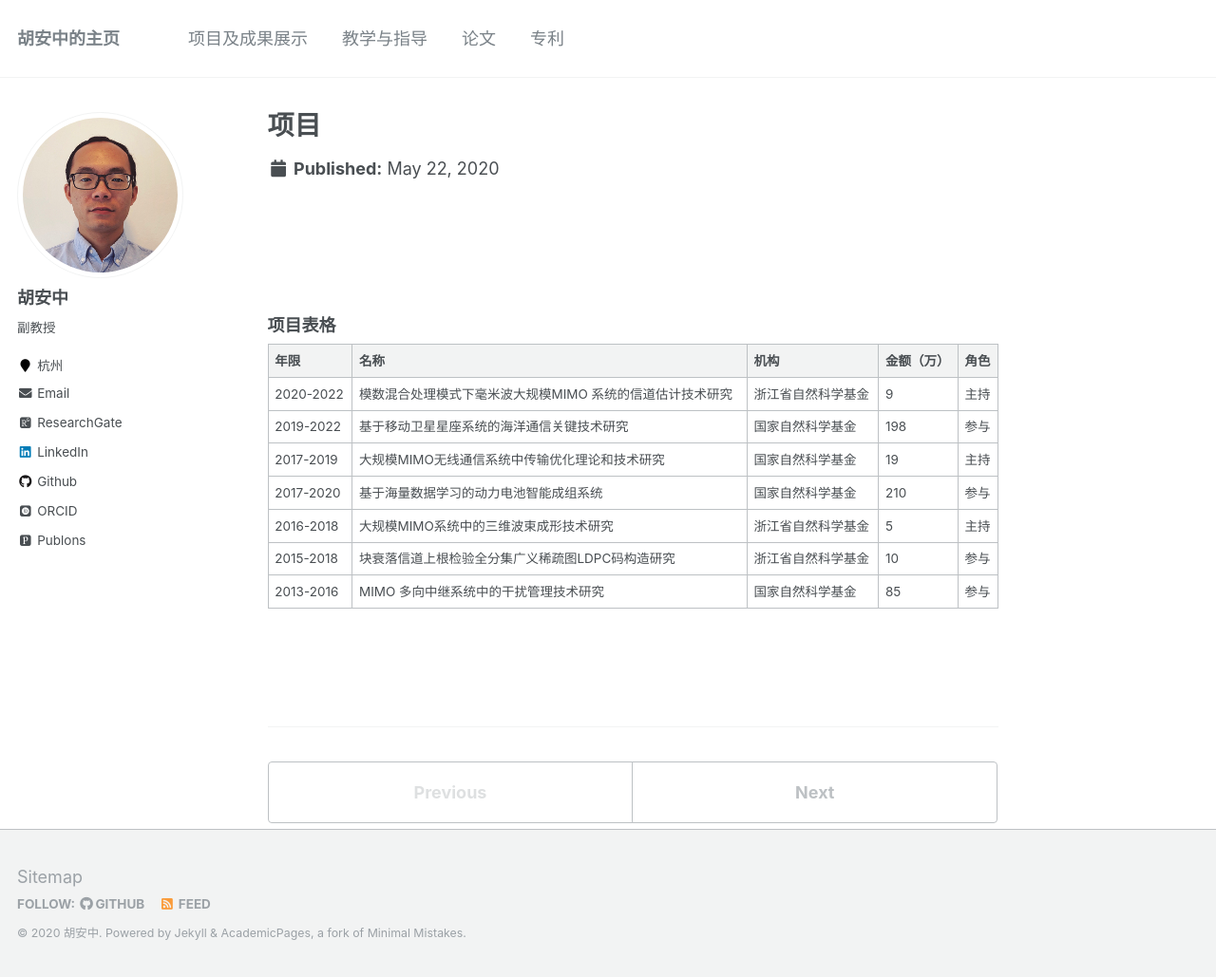
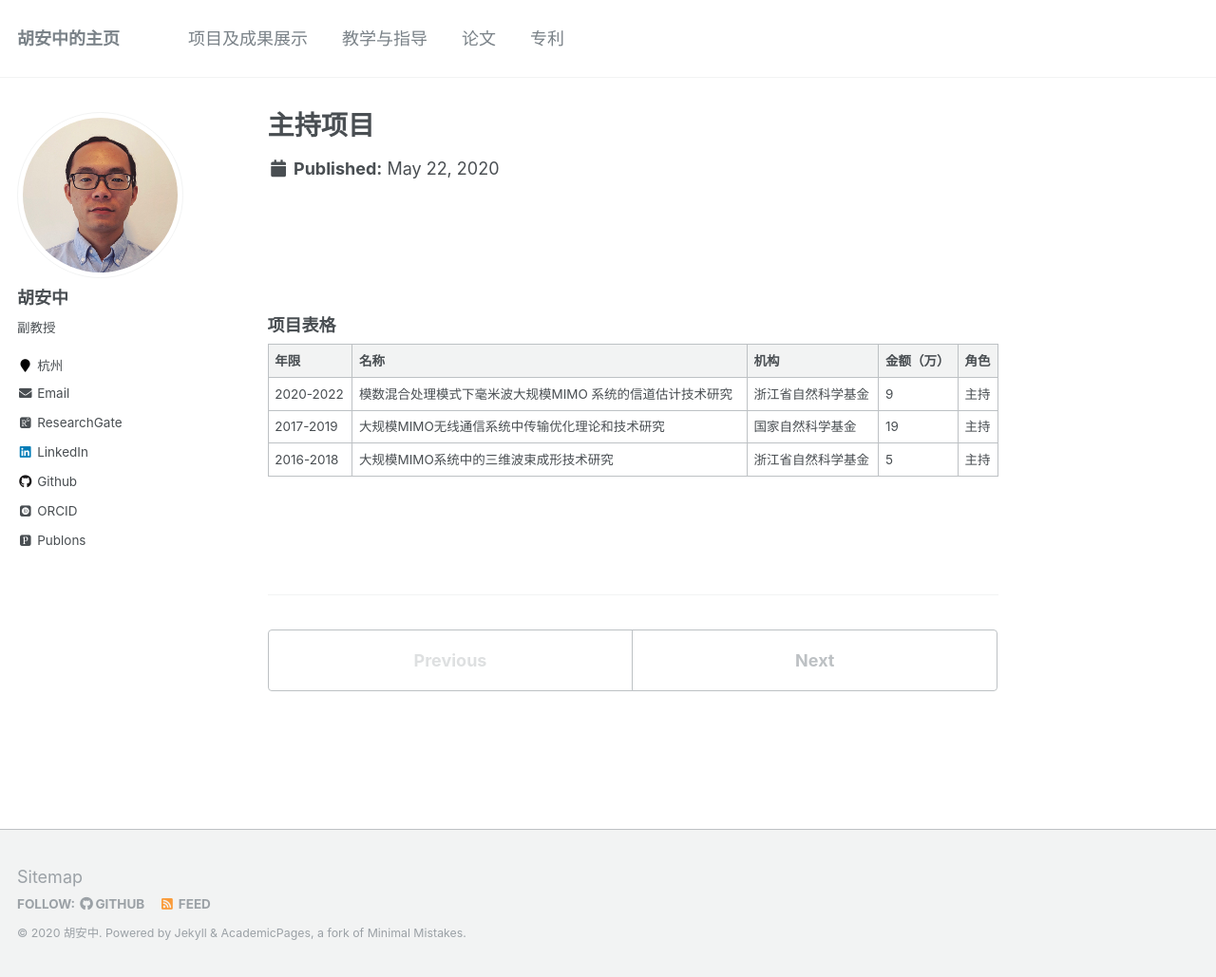
Before and after one commit to anzhonghu/ch, a Jekyll site: the page built from _projects/portfolio-1.md, in a window 1280 px wide and 1029 px high. Shown: the whole window at 95% size. Built offline with Jekyll 4.4.1, drawn with Linux system fonts in a browser that asks for light colours; some web fonts are replaced.

Commit message:
Update portfolio-1.md

```diff
--- a/_projects/portfolio-1.md
+++ b/_projects/portfolio-1.md
@@ -1,5 +1,5 @@
 ---
-title: "项目"
+title: "主持项目"
 excerpt: "主持3个项目，参与4个项目"
 collection: portfolio
 ---
@@ -8,9 +8,5 @@ collection: portfolio
 | 年限                  |   名称  | 机构               | 金额（万） | 角色 |
 | ---------------- | ------------------|----|--------------|--------|
 | 2020-2022      | 模数混合处理模式下毫米波大规模MIMO 系统的信道估计技术研究 | 浙江省自然科学基金 | 9 | 主持 |
-| 2019-2022     | 基于移动卫星星座系统的海洋通信关键技术研究 | 国家自然科学基金 | 198 | 参与 |
 | 2017-2019    | 大规模MIMO无线通信系统中传输优化理论和技术研究 | 国家自然科学基金 | 19 | 主持 |
-| 2017-2020     | 基于海量数据学习的动力电池智能成组系统 | 国家自然科学基金 | 210 | 参与 |
 | 2016-2018      | 大规模MIMO系统中的三维波束成形技术研究 | 浙江省自然科学基金 | 5 | 主持 |
-| 2015-2018     | 块衰落信道上根检验全分集广义稀疏图LDPC码构造研究 | 浙江省自然科学基金 | 10 | 参与 |
-| 2013-2016     |MIMO 多向中继系统中的干扰管理技术研究 | 国家自然科学基金 | 85 | 参与 |
```
